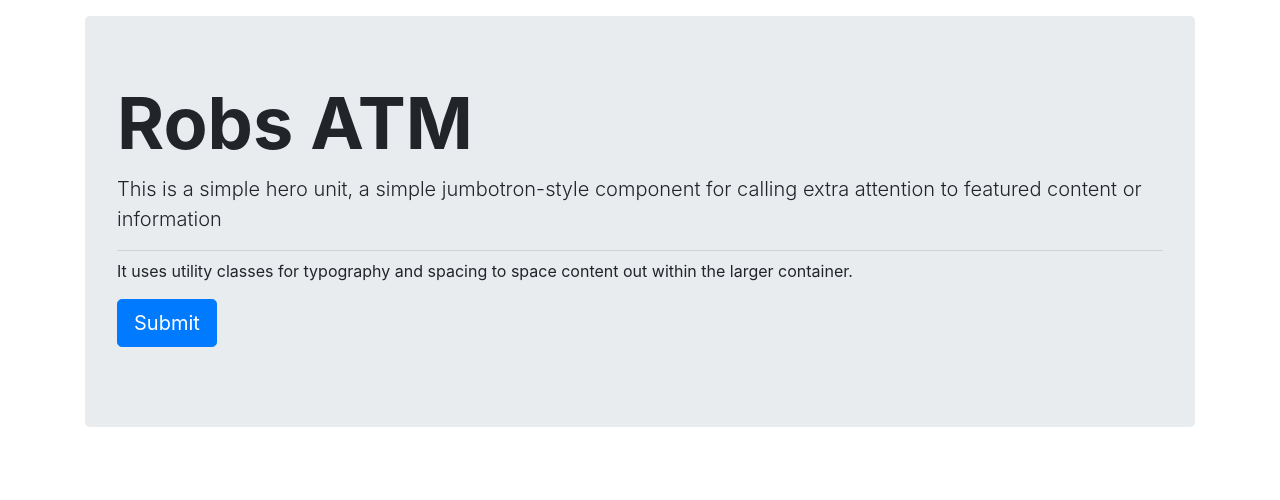
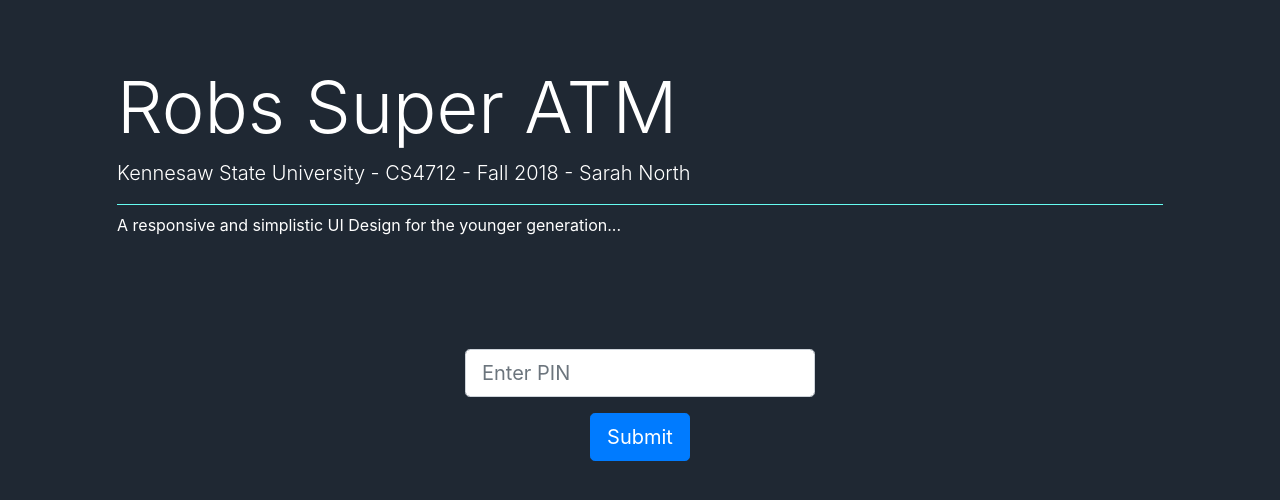
Before and after one commit to Deisun/ATM, a plain HTML site: page index.html in a window 1280 px wide. Drawn offline with Linux system fonts and the light colour scheme.

Commit message:
added landing page

```diff
--- a/css/main.css
+++ b/css/main.css
@@ -0,0 +1,12 @@
+body {
+    background-color:#1f2833;
+}
+
+hr {
+    border-color:#66fcf1
+}
+
+.jumbotron {
+    background-color: transparent;
+    color:white;
+}
--- a/index.html
+++ b/index.html
@@ -13,21 +13,26 @@
             <p class="browsehappy">You are using an <strong>outdated</strong> browser. Please <a href="#">upgrade your browser</a> to improve your experience.</p>
         <![endif]-->
 
+
         <div class="container">
-            <div class="jumbotron mt-3">
-                <h1 class="display-3 font-weight-bold">Robs ATM</h1>
-                <p class="lead">This is a simple hero unit, a simple jumbotron-style component for
-                                calling extra attention to featured content or information</p>
+
+            <div class="jumbotron">
+                <h1 class="display-3">Robs Super ATM</h1>
+                <p class="lead">Kennesaw State University - CS4712 - Fall 2018 - Sarah North</p>
                 <hr class="my-2">
-                <p>It uses utility classes for typography and
-                spacing to space content out within the larger container.</p>
-                <p class="lead">
-                <a class="btn btn-primary btn-lg" href="#!" role="button">Submit</a>
-                </p>
+                <p>A responsive and simplistic UI Design for the younger generation...</p>
             </div>
-        </div>
 
+            <div class="row">
+                <div class="col-4 mx-auto">
+                    <input class="form-control form-control-lg" type="password" placeholder="Enter PIN">
+                </div>
+            </div>
 
+            <div class="row mt-3">
+                <div class="mx-auto">
+                    <a href="./html/dashboard.html" role="button" class="btn btn-primary btn-lg">Submit</a>
+            </div>
 
 
 
```
